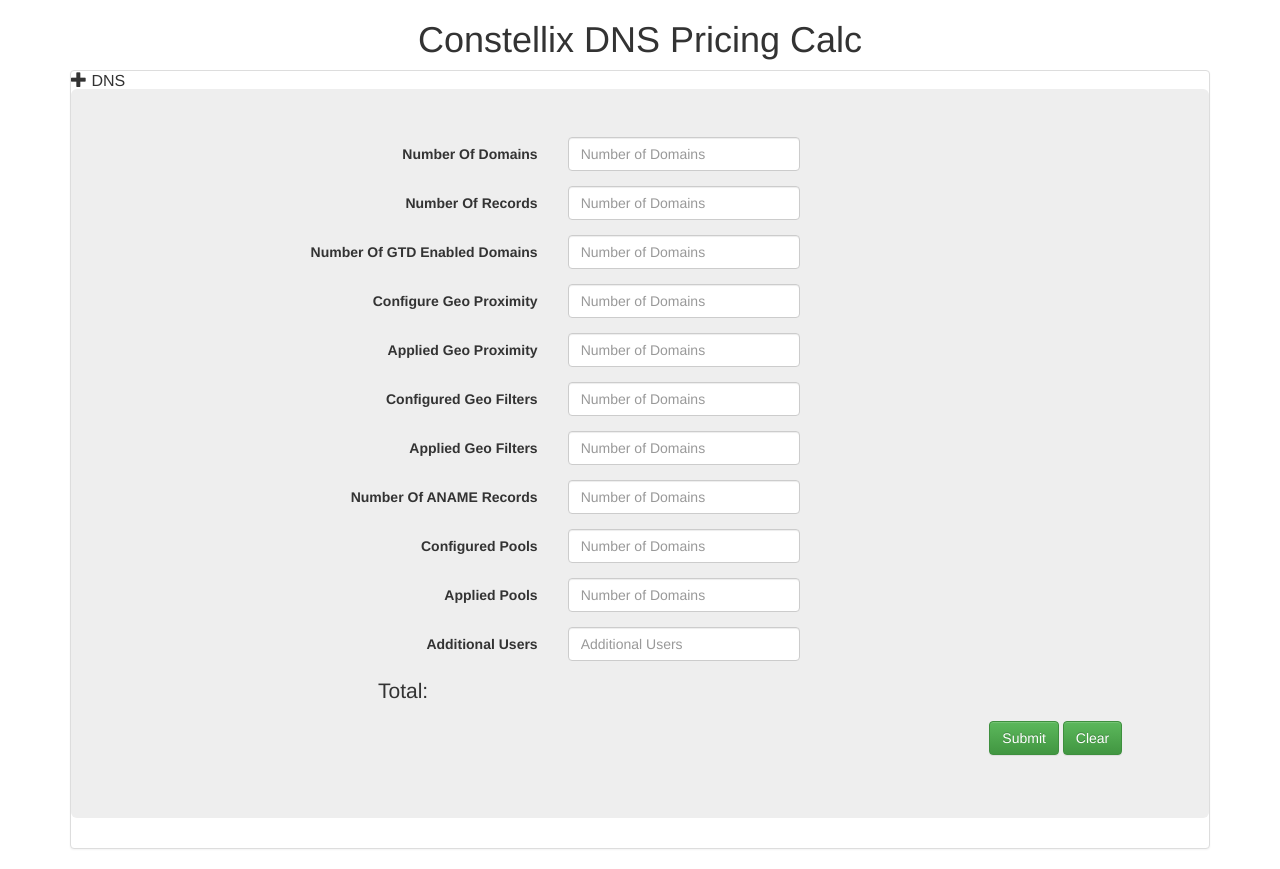
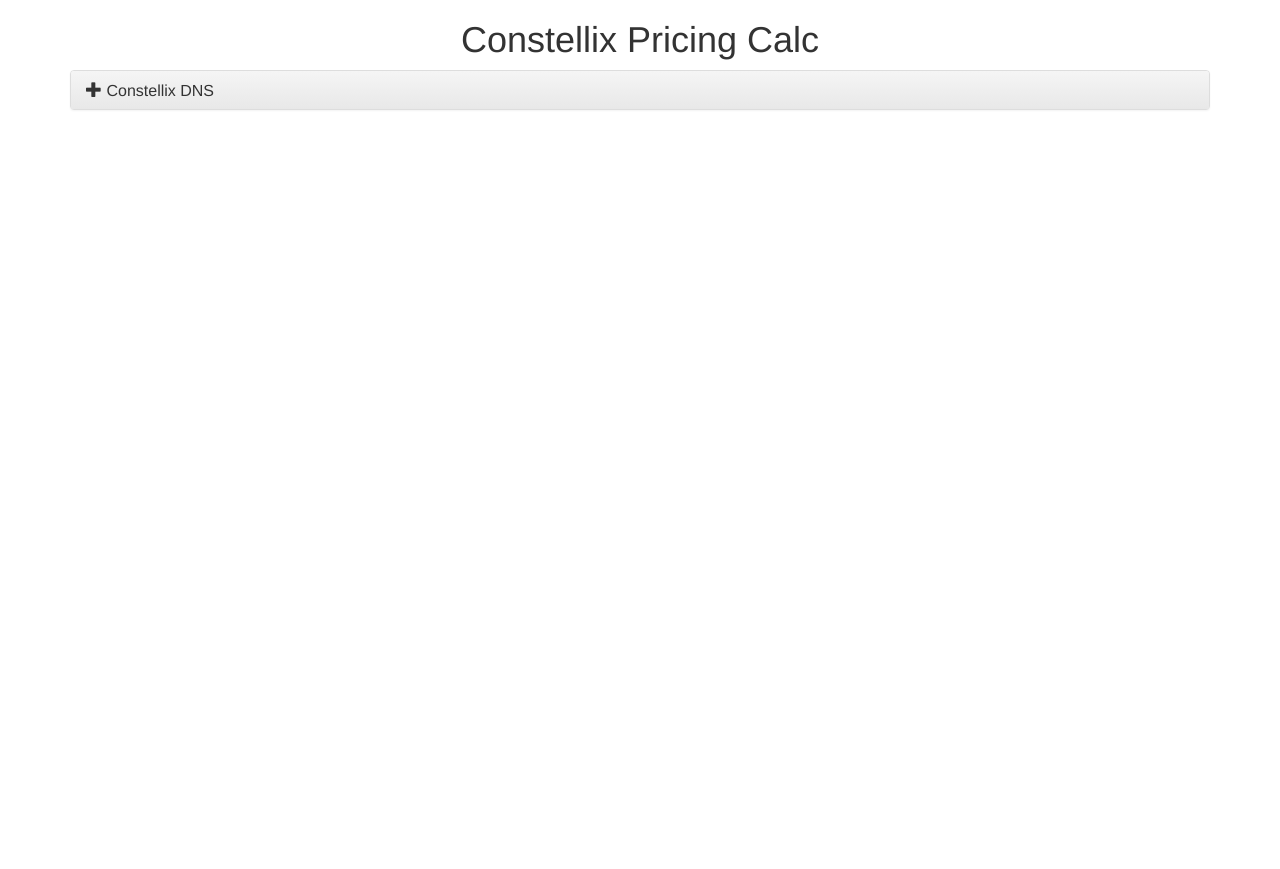
Before and after one commit to eblairmckee/ConstellixCalc, a plain HTML site: page index.html in a window 1280 px wide. After the commit the page ends 800 px from the top, so only its background shows below. Drawn offline with nearby package versions, Linux system fonts and the light colour scheme.

Commit message:
fixed collapse

```diff
--- a/index.html
+++ b/index.html
@@ -13,20 +13,25 @@
 </head>
 <body>
 
-<h1 class="text-center"> Constellix DNS Pricing Calc</h1>
+<h1 class="text-center"> Constellix Pricing Calc</h1>
 
 <form class="form-horizontal" id="calcform" onsubmit="test.js">
-<div class="container">
+<div class="container demo">
+
+
+    <div class="panel-group" id="accordion" role="tablist" aria-multiselectable="true">
+
         <div class="panel panel-default">
-<div class="pannel-heading" role="tab" id="headingOne">
+            <div class="panel-heading" role="tab" id="headingOne">
                 <h4 class="panel-title">
                     <a role="button" data-toggle="collapse" data-parent="#accordion" href="#collapseOne" aria-expanded="true" aria-controls="collapseOne">
-    <i class="more-less glyphicon glyphicon-plus"></i> DNS
+                        <i class="more-less glyphicon glyphicon-plus"></i>
+                        Constellix DNS
                     </a>
                 </h4>
             </div>
-<div id="collapseOne" class="panel-collapse collapse in" role="tabpanel" aria-labelledby="headingOne">
-<div class="jumbotron bg-success">
+            <div id="collapseOne" class="panel-collapse collapse" role="tabpanel" aria-labelledby="headingOne">
+<div class="panel-body">
   <div class="form-group">
     <label for="domains" class="col-xs-5 control-label">Number Of Domains</label>
     <div class="col-xs-3">
@@ -104,9 +109,9 @@
 </div>
 </div>
 </div>
+</div>
 </form>
 <script src="https://ajax.googleapis.com/ajax/libs/jquery/3.1.1/jquery.min.js"></script>
-<script src="https://ajax.googleapis.com/ajax/libs/jquery/1.12.4/jquery.min.js"></script>
 <script src="https://maxcdn.bootstrapcdn.com/bootstrap/3.3.7/js/bootstrap.min.js" integrity="sha384-Tc5IQib027qvyjSMfHjOMaLkfuWVxZxUPnCJA7l2mCWNIpG9mGCD8wGNIcPD7Txa" crossorigin="anonymous"></script>
 <script type="text/javascript" src="Calc1.js"></script>
 </body>
```
Lines whose indentation alone changed are shown as unchanged.
